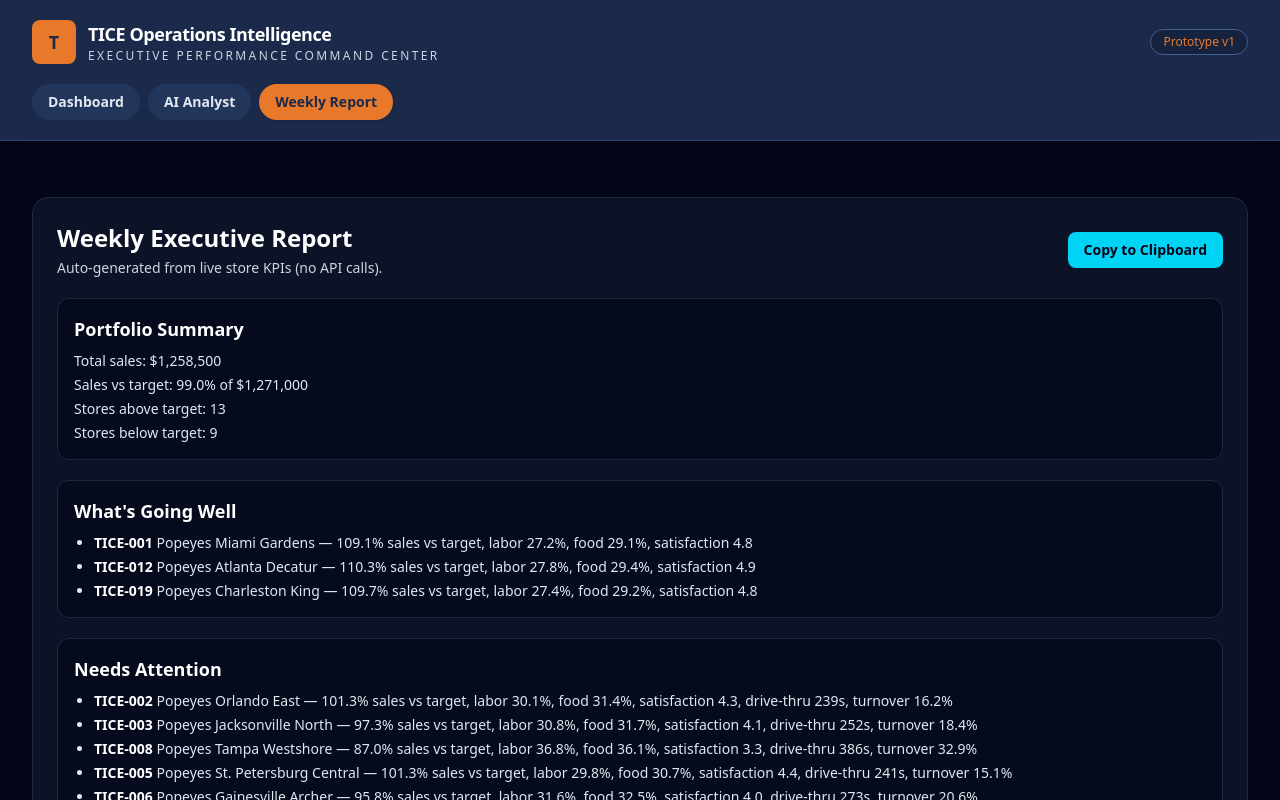
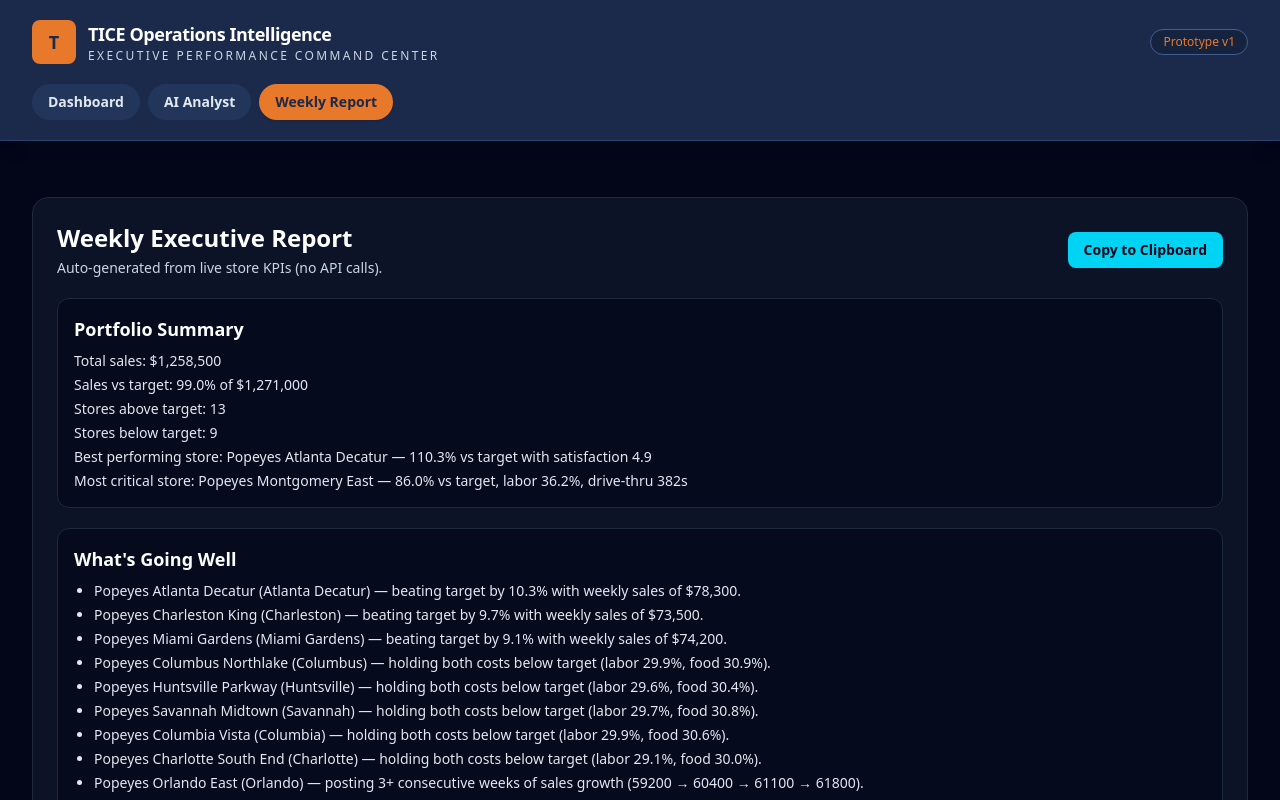
Before and after one commit to Robylongo/Personal-Video-Game-Backlog-maker, a React (Vite) app in the folder tice-hub/: page / in a window 1280 px wide. Both pictures are taken after a click on the button "Weekly Report". Shown: the top 800 px of the page. Built offline with nearby package versions, Linux system fonts and the light colour scheme.

Commit message:
Refocus weekly report wins and critical issue thresholds

```diff
--- a/tice-hub/src/components/WeeklyReport.jsx
+++ b/tice-hub/src/components/WeeklyReport.jsx
@@ -11,6 +11,74 @@
   return `${value.toFixed(1)}%`
 }
 
+function hasThreeWeekGrowth(trend) {
+  if (!Array.isArray(trend) || trend.length < 4) return false
+
+  let consecutiveGrowth = 0
+  for (let i = 1; i < trend.length; i += 1) {
+    if (trend[i] > trend[i - 1]) {
+      consecutiveGrowth += 1
+      if (consecutiveGrowth >= 3) return true
+    } else {
+      consecutiveGrowth = 0
+    }
+  }
+
+  return false
+}
+
+function buildWinReason(store) {
+  if (store.salesVsTarget >= 105) {
+    return `beating target by ${(store.salesVsTarget - 100).toFixed(1)}% with weekly sales of ${currency.format(store.weeklySales)}.`
+  }
+
+  if (store.laborCostPercent < store.laborTarget && store.foodCostPercent < store.foodCostTarget) {
+    return `holding both costs below target (labor ${formatPercent(store.laborCostPercent)}, food ${formatPercent(store.foodCostPercent)}).`
+  }
+
+  if (store.customerSatisfaction >= 4.5) {
+    return `delivering excellent customer satisfaction at ${store.customerSatisfaction.toFixed(1)}.`
+  }
+
+  return `posting 3+ consecutive weeks of sales growth (${store.salesTrend.join(' → ')}).`
+}
+
+function buildProblemReason(store) {
+  const issues = []
+
+  if (store.salesVsTarget < 92) {
+    issues.push(`sales at ${formatPercent(store.salesVsTarget)} vs target`)
+  }
+  if (store.laborCostPercent > store.laborTarget + 3) {
+    issues.push(`labor at ${formatPercent(store.laborCostPercent)} (target ${formatPercent(store.laborTarget)})`)
+  }
+  if (store.foodCostPercent > store.foodCostTarget + 3) {
+    issues.push(`food cost at ${formatPercent(store.foodCostPercent)} (target ${formatPercent(store.foodCostTarget)})`)
+  }
+  if (store.customerSatisfaction < 3.5) {
+    issues.push(`satisfaction at ${store.customerSatisfaction.toFixed(1)}`)
+  }
+  if (store.employeeTurnover > 25) {
+    issues.push(`turnover at ${formatPercent(store.employeeTurnover)}`)
+  }
+  if (store.driveThruTime > 300) {
+    issues.push(`drive-thru at ${store.driveThruTime}s`)
+  }
+
+  return `${issues.slice(0, 2).join('; ')}.`
+}
+
+function getCriticalScore(store) {
+  let score = 0
+  if (store.salesVsTarget < 92) score += 3
+  if (store.laborCostPercent > store.laborTarget + 3) score += 3
+  if (store.foodCostPercent > store.foodCostTarget + 3) score += 3
+  if (store.customerSatisfaction < 3.5) score += 2
+  if (store.employeeTurnover > 25) score += 2
+  if (store.driveThruTime > 300) score += 2
+  return score
+}
+
 function WeeklyReport() {
   const [copyState, setCopyState] = useState('idle')
 
@@ -20,33 +88,46 @@
     const storesAboveTarget = storeData.filter((store) => store.salesVsTarget >= 100)
     const storesBelowTarget = storeData.filter((store) => store.salesVsTarget < 100)
 
-    const goingWell = storeData.filter(
-      (store) =>
-        store.salesVsTarget > 105 &&
-        store.laborCostPercent <= store.laborTarget &&
-        store.foodCostPercent <= store.foodCostTarget &&
-        store.customerSatisfaction > 4.3,
-    )
+    const goingWell = storeData
+      .filter((store) => {
+        const salesWin = store.salesVsTarget >= 105
+        const costWin = store.laborCostPercent < store.laborTarget && store.foodCostPercent < store.foodCostTarget
+        const satisfactionWin = store.customerSatisfaction >= 4.5
+        const trendWin = hasThreeWeekGrowth(store.salesTrend)
+        return salesWin || costWin || satisfactionWin || trendWin
+      })
+      .map((store) => ({
+        ...store,
+        winReason: buildWinReason(store),
+      }))
+      .sort((a, b) => b.salesVsTarget - a.salesVsTarget)
+      .slice(0, 10)
 
-    const needsAttention = storeData.filter(
-      (store) =>
-        store.salesVsTarget < 97 ||
-        store.laborCostPercent > store.laborTarget + 2 ||
-        store.foodCostPercent > store.foodCostTarget + 2 ||
-        store.customerSatisfaction < 3.5 ||
-        store.driveThruTime > 240 ||
-        store.employeeTurnover > 12,
-    )
+    const needsAttention = storeData
+      .filter(
+        (store) =>
+          store.salesVsTarget < 92 ||
+          store.laborCostPercent > store.laborTarget + 3 ||
+          store.foodCostPercent > store.foodCostTarget + 3 ||
+          store.customerSatisfaction < 3.5 ||
+          store.employeeTurnover > 25 ||
+          store.driveThruTime > 300,
+      )
+      .map((store) => ({
+        ...store,
+        problemReason: buildProblemReason(store),
+      }))
+      .sort((a, b) => getCriticalScore(b) - getCriticalScore(a) || a.salesVsTarget - b.salesVsTarget)
 
     const recommendedActions = needsAttention.map((store) => {
       const actions = []
 
-      if (store.salesVsTarget < 97) actions.push('run local sales recovery offer and manager-led peak checks')
-      if (store.laborCostPercent > store.laborTarget + 2) actions.push('rebuild labor schedule to match hour-by-hour demand')
-      if (store.foodCostPercent > store.foodCostTarget + 2) actions.push('tighten waste controls and shift-level inventory counts')
+      if (store.salesVsTarget < 92) actions.push('run local sales recovery offer and manager-led peak checks')
+      if (store.laborCostPercent > store.laborTarget + 3) actions.push('rebuild labor schedule to match hour-by-hour demand')
+      if (store.foodCostPercent > store.foodCostTarget + 3) actions.push('tighten waste controls and shift-level inventory counts')
       if (store.customerSatisfaction < 3.5) actions.push('launch service recovery coaching and complaint follow-ups')
-      if (store.driveThruTime > 240) actions.push('add drive-thru expeditor at peak and simplify order handoff')
-      if (store.employeeTurnover > 12) actions.push('execute retention check-ins and 30-day crew coaching plans')
+      if (store.driveThruTime > 300) actions.push('add drive-thru expeditor at peak and simplify order handoff')
+      if (store.employeeTurnover > 25) actions.push('execute retention check-ins and 30-day crew coaching plans')
 
       return {
         id: store.id,
@@ -55,6 +136,14 @@
         actions,
       }
     })
+
+    const bestPerformingStore = [...storeData].sort(
+      (a, b) => b.salesVsTarget - a.salesVsTarget || b.customerSatisfaction - a.customerSatisfaction,
+    )[0]
+
+    const mostCriticalStore = [...storeData].sort(
+      (a, b) => getCriticalScore(b) - getCriticalScore(a) || a.salesVsTarget - b.salesVsTarget,
+    )[0]
 
     const regionalBreakdown = Object.values(
       storeData.reduce((acc, store) => {
@@ -95,6 +184,8 @@
       portfolioSalesVsTarget: (totalSales / totalTarget) * 100,
       storesAboveTarget,
       storesBelowTarget,
+      bestPerformingStore,
+      mostCriticalStore,
       goingWell,
       needsAttention,
       recommendedActions,
@@ -111,21 +202,21 @@
     lines.push(`- Total Sales: ${currency.format(report.totalSales)} (${formatPercent(report.portfolioSalesVsTarget)} of target ${currency.format(report.totalTarget)})`)
     lines.push(`- Stores Above Target: ${report.storesAboveTarget.length}`)
     lines.push(`- Stores Below Target: ${report.storesBelowTarget.length}`)
+    lines.push(
+      `- Best performing store: ${report.bestPerformingStore.name} — ${formatPercent(report.bestPerformingStore.salesVsTarget)} vs target with satisfaction ${report.bestPerformingStore.customerSatisfaction.toFixed(1)}`,
+    )
+    lines.push(
+      `- Most critical store: ${report.mostCriticalStore.name} — ${formatPercent(report.mostCriticalStore.salesVsTarget)} vs target, labor ${formatPercent(report.mostCriticalStore.laborCostPercent)}, drive-thru ${report.mostCriticalStore.driveThruTime}s`,
+    )
     lines.push('')
     lines.push("What's Going Well")
     report.goingWell.forEach((store) => {
-      lines.push(`- ${store.id} ${store.name}: ${formatPercent(store.salesVsTarget)} sales vs target, costs in-control, satisfaction ${store.customerSatisfaction.toFixed(1)}`)
+      lines.push(`- ${store.name} (${store.city}) — ${store.winReason}`)
     })
     lines.push('')
     lines.push('Needs Attention')
     report.needsAttention.forEach((store) => {
-      lines.push(
-        `- ${store.id} ${store.name}: sales ${formatPercent(store.salesVsTarget)}, labor ${formatPercent(
-          store.laborCostPercent,
-        )}, food ${formatPercent(store.foodCostPercent)}, satisfaction ${store.customerSatisfaction.toFixed(
-          1,
-        )}, drive-thru ${store.driveThruTime}s, turnover ${formatPercent(store.employeeTurnover)}`,
-      )
+      lines.push(`- ${store.name} (${store.city}) — ${store.problemReason}`)
     })
 
     return lines.join('\n')
@@ -168,6 +259,14 @@
             </li>
             <li>Stores above target: {report.storesAboveTarget.length}</li>
             <li>Stores below target: {report.storesBelowTarget.length}</li>
+            <li>
+              Best performing store: {report.bestPerformingStore.name} — {formatPercent(report.bestPerformingStore.salesVsTarget)}
+              {' '}vs target with satisfaction {report.bestPerformingStore.customerSatisfaction.toFixed(1)}
+            </li>
+            <li>
+              Most critical store: {report.mostCriticalStore.name} — {formatPercent(report.mostCriticalStore.salesVsTarget)}
+              {' '}vs target, labor {formatPercent(report.mostCriticalStore.laborCostPercent)}, drive-thru {report.mostCriticalStore.driveThruTime}s
+            </li>
           </ul>
         </article>
 
@@ -176,9 +275,7 @@
           <ul className="mt-2 list-disc space-y-1 pl-5">
             {report.goingWell.map((store) => (
               <li key={store.id}>
-                <span className="font-semibold text-white">{store.id}</span> {store.name} — {formatPercent(store.salesVsTarget)}
-                {' '}sales vs target, labor {formatPercent(store.laborCostPercent)}, food {formatPercent(store.foodCostPercent)}, satisfaction{' '}
-                {store.customerSatisfaction.toFixed(1)}
+                {store.name} ({store.city}) — {store.winReason}
               </li>
             ))}
           </ul>
@@ -189,9 +286,7 @@
           <ul className="mt-2 list-disc space-y-1 pl-5">
             {report.needsAttention.map((store) => (
               <li key={store.id}>
-                <span className="font-semibold text-white">{store.id}</span> {store.name} — {formatPercent(store.salesVsTarget)}
-                {' '}sales vs target, labor {formatPercent(store.laborCostPercent)}, food {formatPercent(store.foodCostPercent)}, satisfaction{' '}
-                {store.customerSatisfaction.toFixed(1)}, drive-thru {store.driveThruTime}s, turnover {formatPercent(store.employeeTurnover)}
+                {store.name} ({store.city}) — {store.problemReason}
               </li>
             ))}
           </ul>
```
